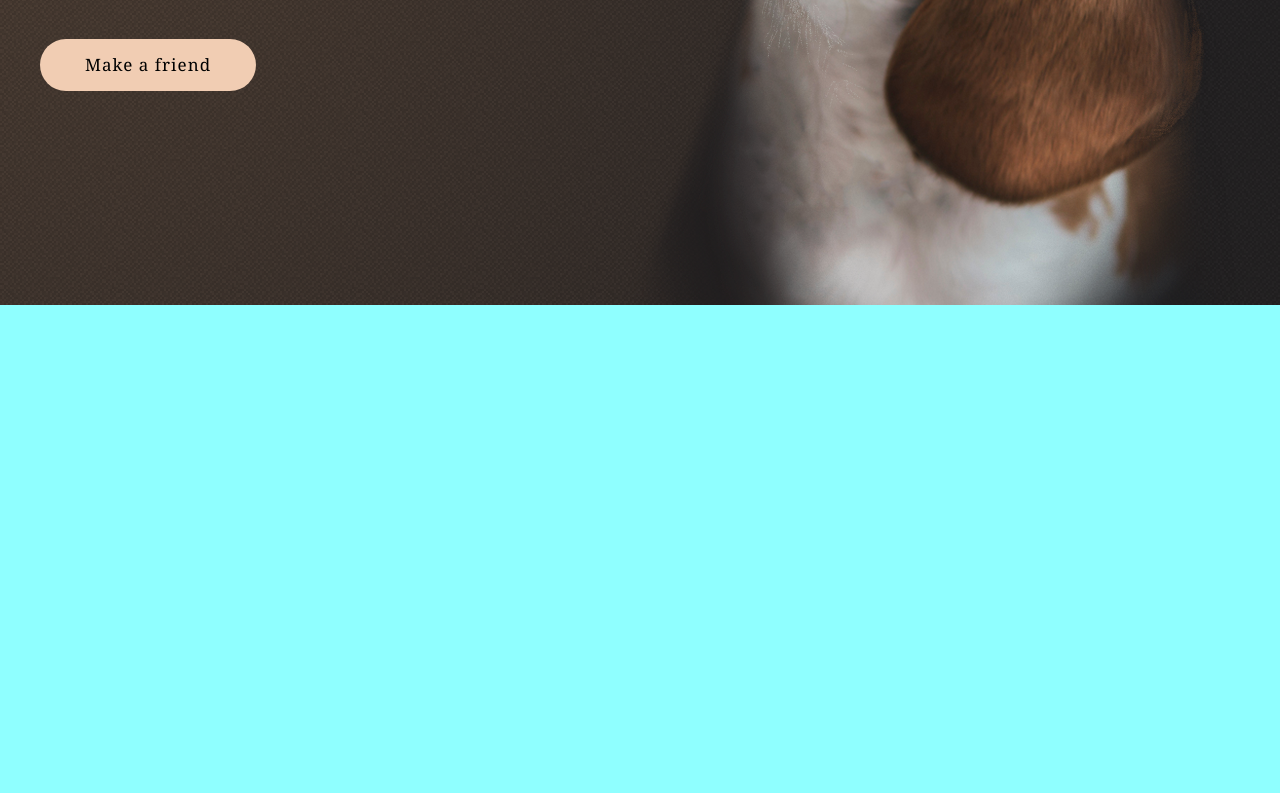
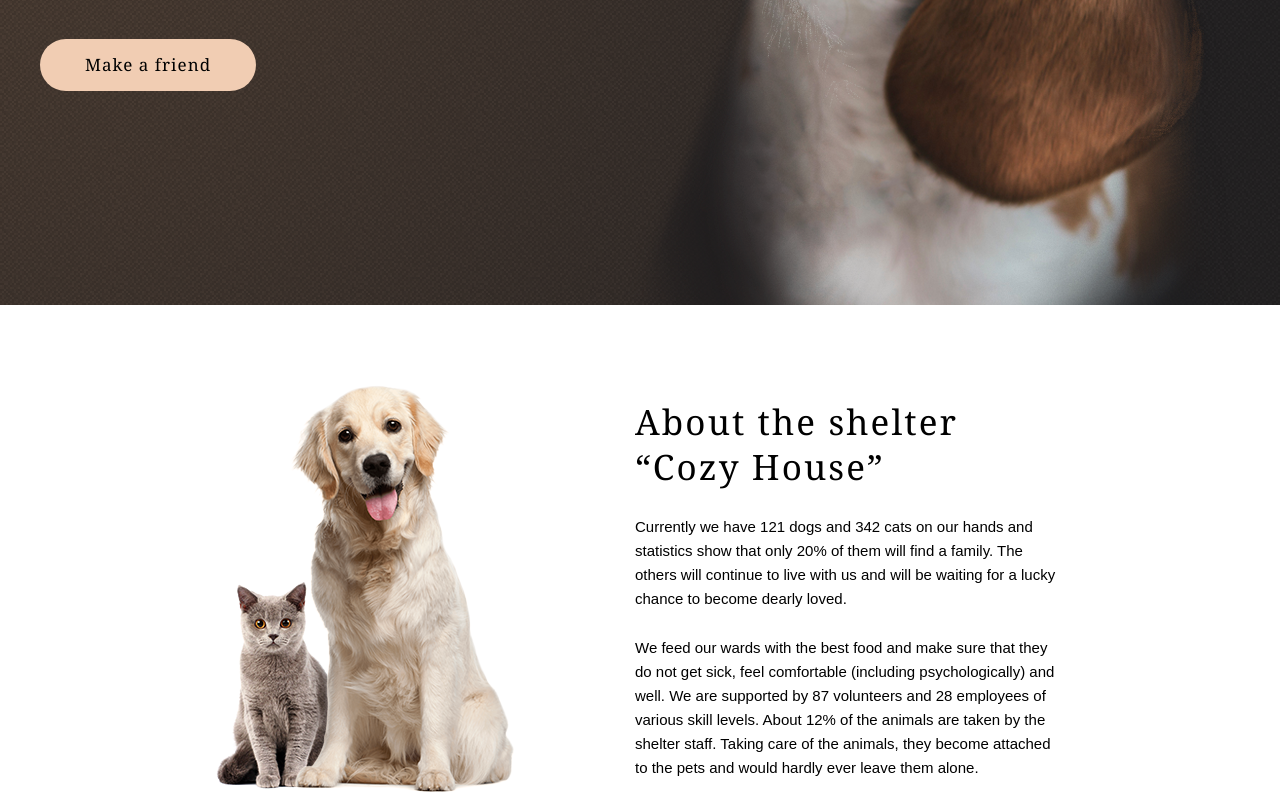
Before and after one commit to sylarBrest/JSFE2022Q1, a plain HTML site: page shelter/pages/main/index.html in a window 1280 px wide. Shown: the part 603-1396 px from the top of the page. Before the commit the page ends 908 px from the top, so only its background shows below. Drawn offline with Linux system fonts and the light colour scheme.

Commit message:
feat: add about section

```diff
--- a/shelter/assets/css/style.scss
+++ b/shelter/assets/css/style.scss
@@ -11,7 +11,6 @@ html {
 body {
     display: flex;
     flex-flow: column;
-    background: rgb(143, 255, 255);
     font: normal 15px/24px Arial, sans-serif;
 }
 
@@ -20,6 +19,11 @@ body {
     width: 100%;
     margin: 0 auto;
     padding: 0 40px;
+}
+
+.title {
+    font: normal 35px/45.5px Georgia, serif;
+    letter-spacing: 0.06em;
 }
 
 .header-container {
@@ -67,3 +71,11 @@ body {
         }
     }
 }
+
+.main-container {
+    display: flex;
+    flex-flow: column;
+    gap: 80px;
+    padding-top: 80px;
+    align-items: center;
+}
--- a/shelter/pages/main/index.html
+++ b/shelter/pages/main/index.html
@@ -42,7 +42,12 @@
     <main class="main">
         <div class="container main-container">
             <section class="section about-container">
-
+                <img src="../../assets/images/about-pets.png" alt="About pets" class="about-pets">
+                <div class="about-content">
+                    <h2 class="title about-title">About the shelter “Cozy House”</h2>
+                    <p class="about-subtitle">Currently we have 121 dogs and 342 cats on our hands and statistics show that only 20% of them will find a family. The others will continue to live with us and will be waiting for a lucky chance to become dearly loved.</p>
+                    <p class="about-subtitle">We feed our wards with the best food and make sure that they do not get sick, feel comfortable (including psychologically) and well. We are supported by 87 volunteers and 28 employees of various skill levels. About 12% of the animals are taken by the shelter staff. Taking care of the animals, they become attached to the pets and would hardly ever leave them alone.</p>
+                </div>
             </section>
         </div>
     </main>
--- a/shelter/pages/main/style.scss
+++ b/shelter/pages/main/style.scss
@@ -1,4 +1,13 @@
-/*Empty*/
+@mixin orange-button {
+    font: normal 17px/22.1px Georgia, serif;
+    background-color: #F1CDB3;
+    padding: 15px 45px;
+    border: 0;
+    border-radius: 100px;
+    cursor: pointer;
+    letter-spacing: 0.06em;
+}
+
 .header-container {
     .logo {
         .title {
@@ -34,13 +43,24 @@
         }
 
         .orange-button {
-            font: normal 17px/22.1px Georgia, serif;
-            background-color: #F1CDB3;
-            padding: 15px 45px;
-            border: 0;
-            border-radius: 100px;
-            cursor: pointer;
-            letter-spacing: 0.06em;
+            @include orange-button;
         }
     }
 }
+
+.about-container {
+    display: flex;
+    align-items: center;
+    gap: 120px;
+
+    .about-content {
+        display: flex;
+        flex-flow: column;
+        gap: 25px;
+        max-width: 430px;
+
+        .about-title {
+            max-width: 370px;
+        }
+    }
+}
```
Also changed, not shown: shelter/assets/css/style.css, shelter/pages/main/style.css, 2 other files.
